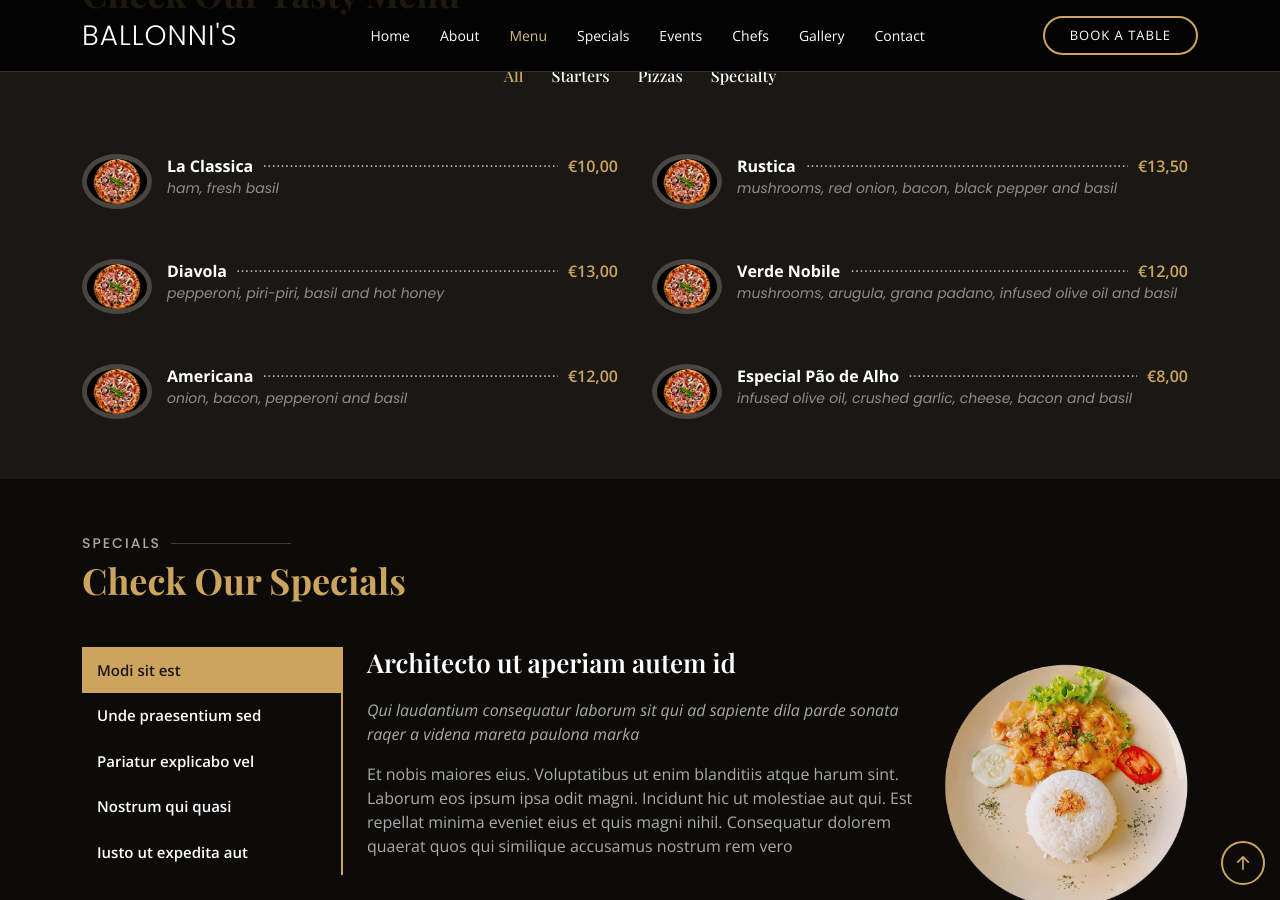
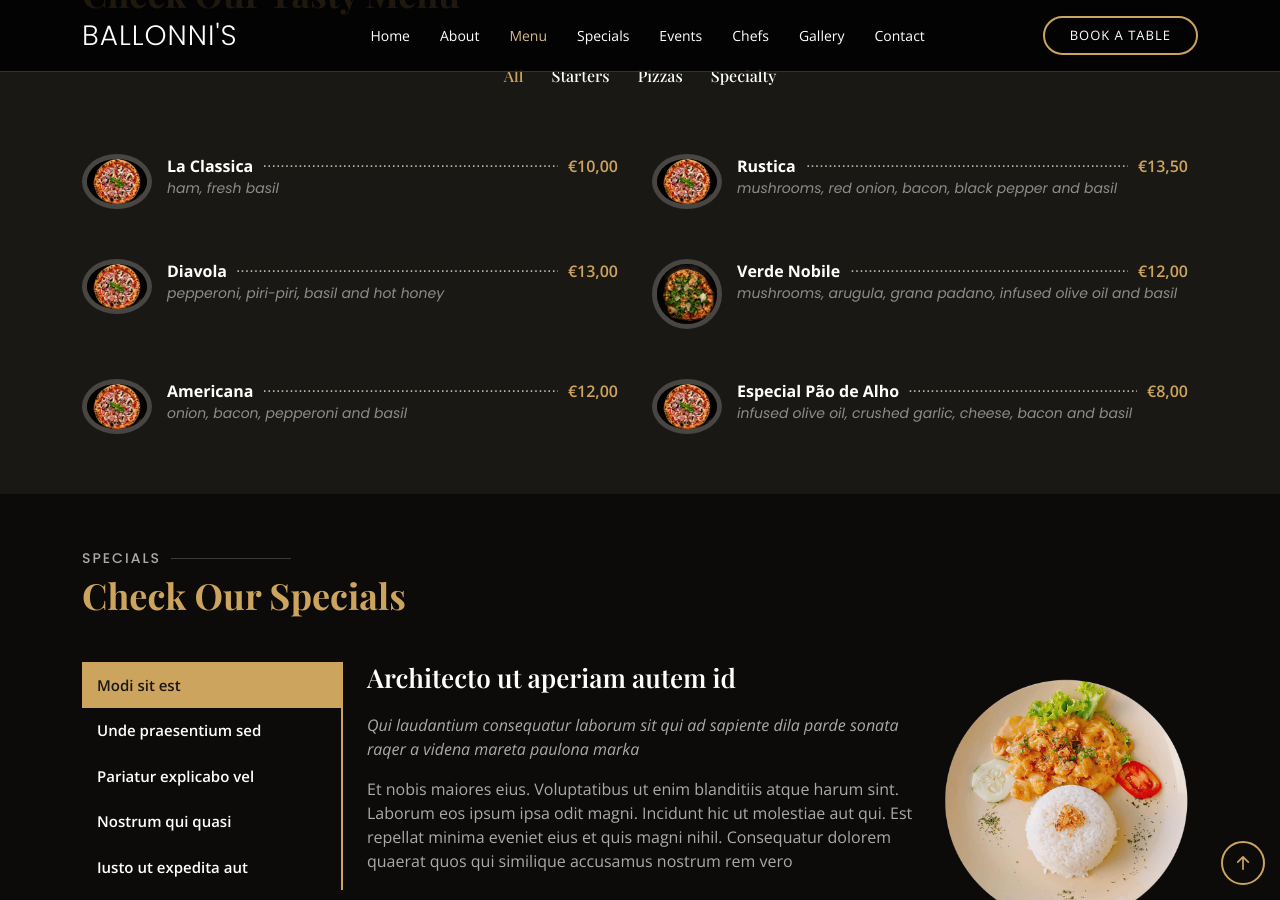
Before and after one commit to diogofgm/ballonnis_site, a Jekyll site: the page built from index.html, in a window 1280 px wide and 900 px high, scrolled down 2089 px. Built offline with Jekyll 4.4.1, drawn with Linux system fonts in a browser that asks for light colours; some web fonts are replaced.

Commit message:
Update menu.html

```diff
--- a/_includes/menu.html
+++ b/_includes/menu.html
@@ -20,7 +20,7 @@
         <div class="row menu-container" data-aos="fade-up" data-aos-delay="200">
             {% for item in site.data.menu %}
             <div class="col-lg-6 menu-item filter-{{ item.type }}">
-                <img src="assets/img/menu/pizza-americana.jpg" class="menu-img" alt="">
+                <img src="assets/img/menu/{{ item.image }}" class="menu-img" alt="">
                 <div class="menu-content">
                     <a href="#">{{ item.name }}</a><span>{{ item.price }}</span>
                 </div>
```
